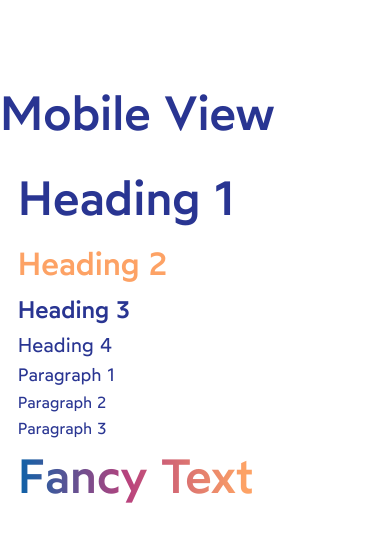
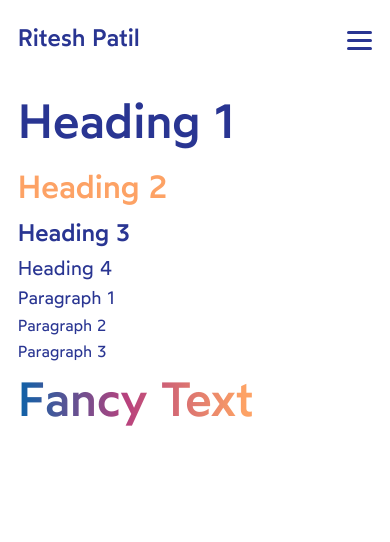
Before and after one commit to riteshsp2000/portfolio, a Gatsby site: page /playground in a window 390 px wide. Built offline with nearby package versions, Linux system fonts and the light colour scheme; Gatsby itself is replaced by a stand-in of ours; a web font is replaced by a local one.

Commit message:
feat: create hamburger menu and integrate in mobile navbar

```diff
--- a/src/components/index.tsx
+++ b/src/components/index.tsx
@@ -13,7 +13,9 @@ export {default as FancyText} from './shared/typography/FancyText';
 
 // Marginals
 export {default as ThemeToggle} from './marginals/ThemeToggle';
+export {default as HamburgerMenu} from './marginals/HamburgerMenu';
 export {default as DesktopNavbar} from './marginals/NavbarDesktop';
+export {default as MobileNavbar} from './marginals/NavbarMobile';
 export {default as Navbar} from './marginals/Navbar';
 
 // Layout
--- /dev/null
+++ b/src/components/marginals/HamburgerMenu.tsx
@@ -0,0 +1,65 @@
+import React, {MouseEventHandler} from 'react';
+
+// Libraries
+import styled from 'styled-components';
+
+// Constants
+import {BREAKPOINTS} from '../../theming';
+
+const MenuContainer = styled.div`
+  width: 25px;
+  height: 25px;
+  cursor: pointer;
+  display: none;
+  transition: var(--transition);
+
+  @media ${BREAKPOINTS.md} {
+    display: flex;
+    justify-content: center;
+    align-items: center;
+  }
+`;
+
+const Menu = styled.div<{open: boolean}>`
+  width: 25px;
+  height: 3px;
+  border-radius: 5px;
+
+  background: ${({open}) =>
+    open ? 'transparent' : 'var(--color-text-primary)'};
+  transform: ${({open}) => (open ? 'translateX(-50px)' : '')};
+  transition: var(--transition);
+
+  &::before,
+  &::after {
+    content: '';
+    position: absolute;
+    width: 25px;
+    height: 3px;
+    background: var(--color-text-primary);
+    border-radius: 5px;
+    transition: var(--transition);
+  }
+
+  &::before {
+    transform: ${({open}) =>
+      open ? 'rotate(45deg) translate(35px, -35px)' : 'translateY(-8px)'};
+  }
+  &::after {
+    transform: ${({open}) =>
+      open ? 'rotate(-45deg) translate(35px, 35px)' : 'translateY(8px)'};
+  }
+`;
+
+interface Props {
+  open: boolean;
+  onClick: MouseEventHandler<HTMLElement>;
+}
+
+const HamburgerMenu: React.FC<Props> = ({onClick, open}) => (
+  <MenuContainer tabIndex={0} onClick={onClick}>
+    <Menu open={open} />
+  </MenuContainer>
+);
+
+export default HamburgerMenu;
--- a/src/components/marginals/Navbar.tsx
+++ b/src/components/marginals/Navbar.tsx
@@ -1,7 +1,7 @@
 import React from 'react';
 
 // Components
-import {DesktopNavbar, H1} from '..';
+import {DesktopNavbar, MobileNavbar} from '..';
 
 // Hooks
 import {useMediaQuery} from '../../hooks';
@@ -9,7 +9,7 @@ import {useMediaQuery} from '../../hooks';
 const navItems = [
   {
     name: 'About',
-    link: '/href',
+    link: '/about',
     active: true,
     id: 'nav-item-1',
   },
@@ -50,7 +50,7 @@ const Navbar = () => {
   const isMobileView = useMediaQuery('(max-width: 700px)');
 
   return isMobileView ? (
-    <H1>Mobile View</H1>
+    <MobileNavbar navItems={navItems} />
   ) : (
     <DesktopNavbar navItems={navItems} />
   );
--- a/src/components/marginals/NavbarMobile.tsx
+++ b/src/components/marginals/NavbarMobile.tsx
@@ -6,7 +6,7 @@ import {Link} from 'gatsby';
 
 // Components
 import Container from '../shared/layout/Container';
-import {H3, H2} from '..';
+import {H3, H2, HamburgerMenu, ThemeToggle} from '..';
 
 // Assets
 import {Z_INDICES} from '../../theming';
@@ -25,7 +25,22 @@ const OverlayContainer = styled.div`
   z-index: ${Z_INDICES.titlebar};
 `;
 
-const OverlayNavContainer = styled.nav``;
+const OverlayNavContainer = styled.nav`
+  height: 100%;
+  display: flex;
+  flex-direction: column;
+  justify-content: center;
+  padding-right: 1.5rem;
+`;
+
+const OverlayControlsContainer = styled.div`
+  width: 100%;
+  display: flex;
+  justify-content: flex-end;
+  align-items: center;
+  margin-top: 1rem;
+  margin-right: 1.5rem;
+`;
 
 const PrimeContainer = styled.div`
   width: 100%;
@@ -42,6 +57,7 @@ const NavContainer = styled(Container)`
   display: flex;
   align-items: center;
   justify-content: space-between;
+  height: 100%;
 `;
 
 const NavItem = styled(H2)<{isActive: boolean}>`
@@ -72,7 +88,13 @@ const NavbarMobile: React.FC<NavbarMobileProps> = ({navItems}) => {
       <PrimeContainer>
         <NavContainer>
           <H3>Ritesh Patil</H3>
+
+          <HamburgerMenu
+            onClick={() => setShowMenuOpen(c => !c)}
+            open={showMenu}
+          />
         </NavContainer>
+      </PrimeContainer>
 
       {showMenu && (
         <OverlayContainer>
@@ -89,10 +111,13 @@ const NavbarMobile: React.FC<NavbarMobileProps> = ({navItems}) => {
                   </NavLink>
                 ),
             )}
+
+            <OverlayControlsContainer>
+              <ThemeToggle />
+            </OverlayControlsContainer>
           </OverlayNavContainer>
         </OverlayContainer>
       )}
-      </PrimeContainer>
     </>
   );
 };
```
Lines whose indentation alone changed are shown as unchanged.
